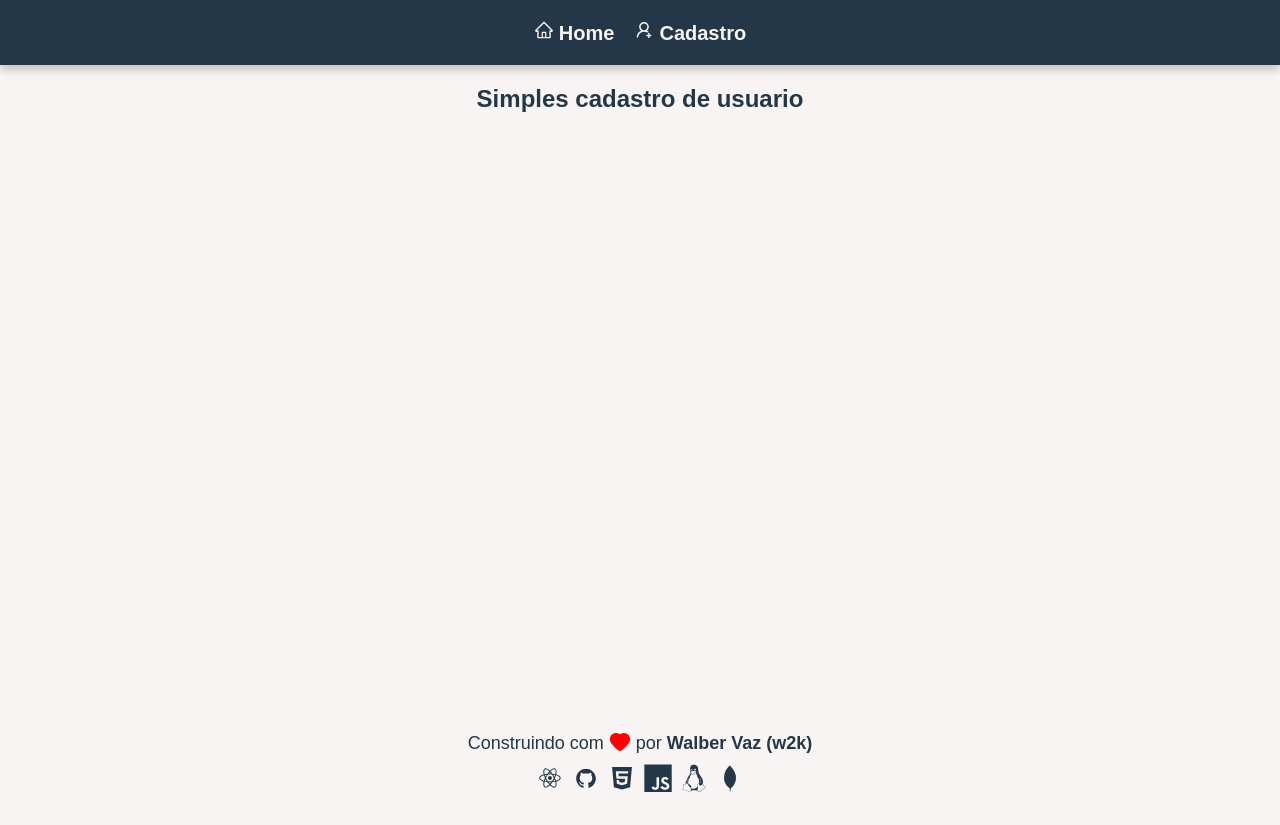
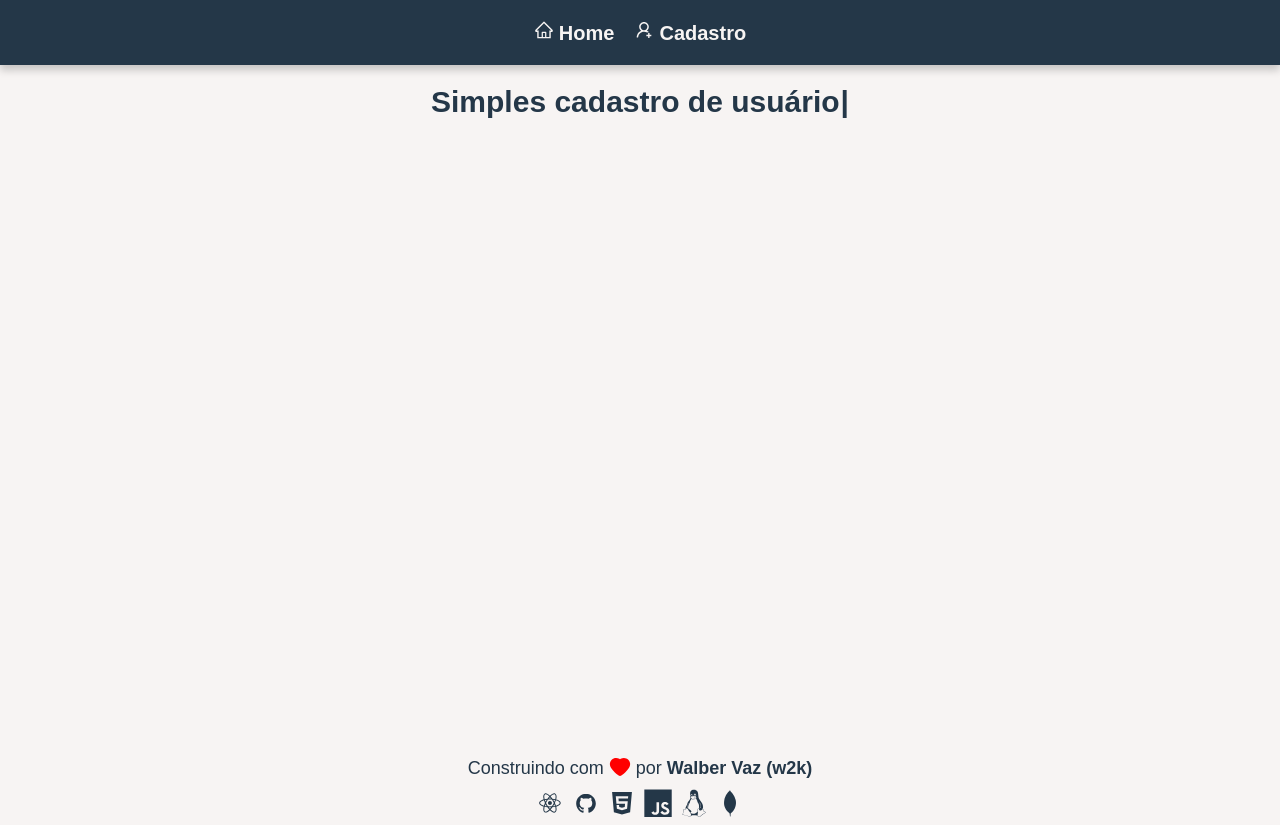
Before and after one commit to walber-vaz/tela-login, a React (Vite) app in the folder frontend/: page / in a window 1280 px wide. Before the commit the page ends 800 px from the top, so only its background shows below. Built offline with nearby package versions, Linux system fonts and the light colour scheme.

Commit message:
Fazendo efeito typewriter no main

```diff
--- a/frontend/package.json
+++ b/frontend/package.json
@@ -14,7 +14,8 @@
     "react-dom": "^18.2.0",
     "react-icons": "^4.7.1",
     "react-router-dom": "^6.4.5",
-    "styled-components": "^5.3.6"
+    "styled-components": "^5.3.6",
+    "typewriter-effect": "^2.19.0"
   },
   "devDependencies": {
     "@types/react": "^18.0.26",
--- a/frontend/src/Pages/Home/index.jsx
+++ b/frontend/src/Pages/Home/index.jsx
@@ -1,10 +1,19 @@
+import Typewriter from 'typewriter-effect';
+
 import { Container } from './styles';
 
 const Home = () => {
   return (
     <Container>
       <main>
-        <h2>Simples cadastro de usuario</h2>
+        <Typewriter
+          options={{
+            strings: ['<span>Simples cadastro de usuário</span>'],
+            autoStart: true,
+            loop: true,
+            delay: 120,
+          }}
+        />
       </main>
     </Container>
   );
--- a/frontend/src/Pages/Home/styles.jsx
+++ b/frontend/src/Pages/Home/styles.jsx
@@ -4,25 +4,25 @@ const Container = styled.main`
   align-items: center;
   display: flex;
   flex-direction: column;
-  height: calc(100vh - 14.5rem);
+  height: 85%;
   margin: 0 auto;
   padding: 2rem 0;
   width: 1200px;
 
-  @media (max-width: 1200px) {
+  span {
+    font-size: 3rem;
+    font-weight: 700;
+  }
+  @media (max-width: 768px) {
     width: 100%;
   }
 
-  @media (max-width: 768px) {
-    height: calc(100vh - 5rem);
+  @media (max-width: 600px) {
+    width: 100%;
   }
 
-  @media (max-width: 425px) {
-    height: calc(100vh - 4rem);
-  }
-
-  @media (max-width: 375px) {
-    height: calc(100vh - 3.5rem);
+  @media (max-width: 480px) {
+    width: 100%;
   }
 `;
 
--- a/frontend/src/components/Footer/styles.jsx
+++ b/frontend/src/components/Footer/styles.jsx
@@ -4,6 +4,7 @@ const Container = styled.footer`
   align-items: center;
   display: flex;
   flex-direction: column;
+  /* border: 0.1rem solid red; */
   height: 8rem;
   padding: 1rem;
 
```
Also changed, not shown: 1 other file (tests, documents, lock files or other folders).
